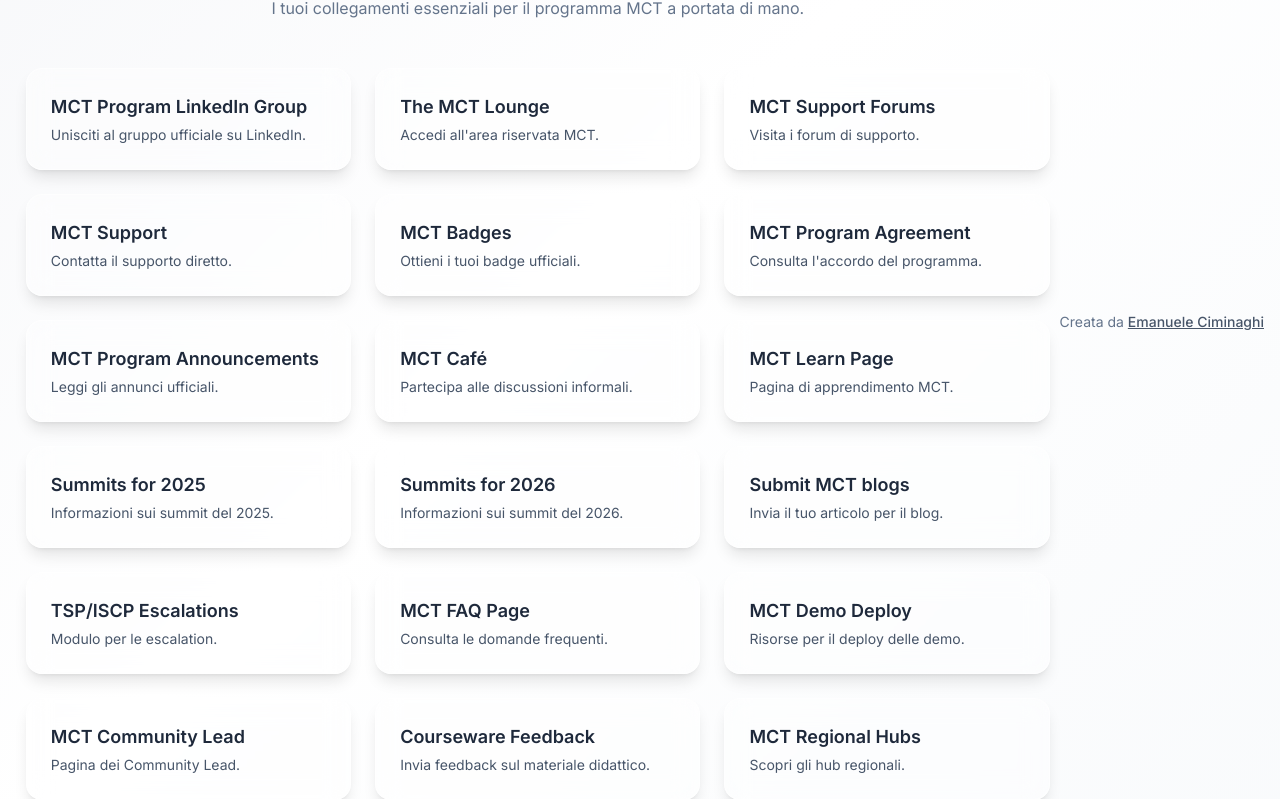
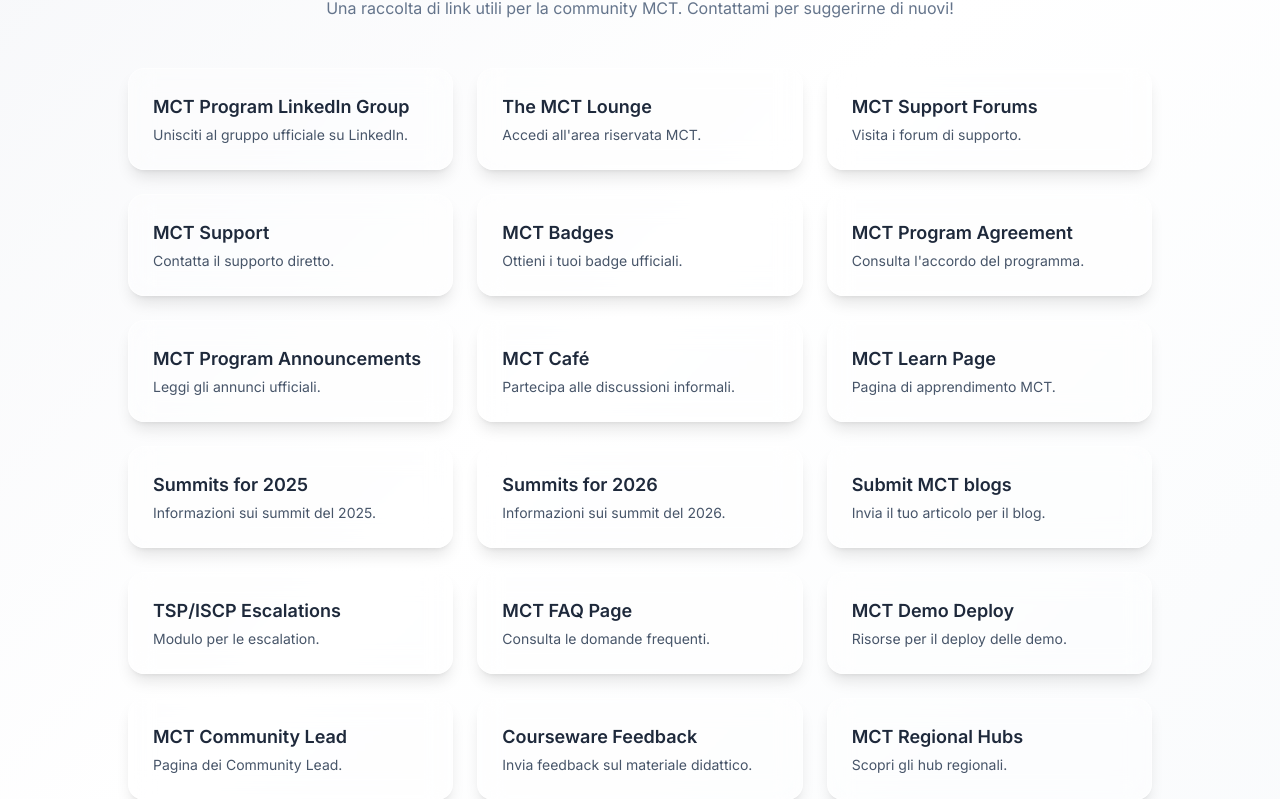
Before and after one commit to CiminaghiEmanuele/MCT-LINKS, a plain HTML site: page index.html in a window 1280 px wide. Shown: the part 204-1003 px from the top of the page. Drawn offline with nearby package versions, Linux system fonts and the light colour scheme.

Commit message:
Update index.html

```diff
--- a/index.html
+++ b/index.html
@@ -1,10 +1,10 @@
 <!DOCTYPE html>
-<link rel="icon" type="image/x-icon" href="logo.png">
 <html lang="it">
 <head>
     <meta charset="UTF-8">
     <meta name="viewport" content="width=device-width, initial-scale=1.0">
     <title>Essential MCT Lounge Links</title>
+    <link rel="icon" type="image/png" href="logo.png">
     <script src="https://cdn.tailwindcss.com"></script>
     <style>
         /* Stile per l'effetto di sfondo con sfumature animate */
@@ -37,7 +37,7 @@
     <link rel="preconnect" href="https://fonts.gstatic.com" crossorigin>
     <link href="https://fonts.googleapis.com/css2?family=Inter:wght@400;500;600;700&display=swap" rel="stylesheet">
 </head>
-<body class="min-h-screen w-full flex items-center justify-center p-4">
+<body class="min-h-screen w-full flex flex-col items-center justify-center p-4">
 
     <main class="w-full max-w-5xl mx-auto">
         <!-- Logo -->
@@ -49,7 +49,7 @@
         <h1 class="text-4xl md:text-5xl font-bold text-center text-slate-800 mb-2">
             Essential MCT Lounge Links
         </h1>
-        <p class="text-center text-slate-500 mb-12">I tuoi collegamenti essenziali per il programma MCT a portata di mano.</p>
+        <p class="text-center text-slate-500 mb-12">Una raccolta di link utili per la community MCT. Contattami per suggerirne di nuovi!</p>
 
         <!-- Griglia dei pulsanti/link -->
         <div class="grid grid-cols-1 sm:grid-cols-2 lg:grid-cols-3 gap-6">
```
